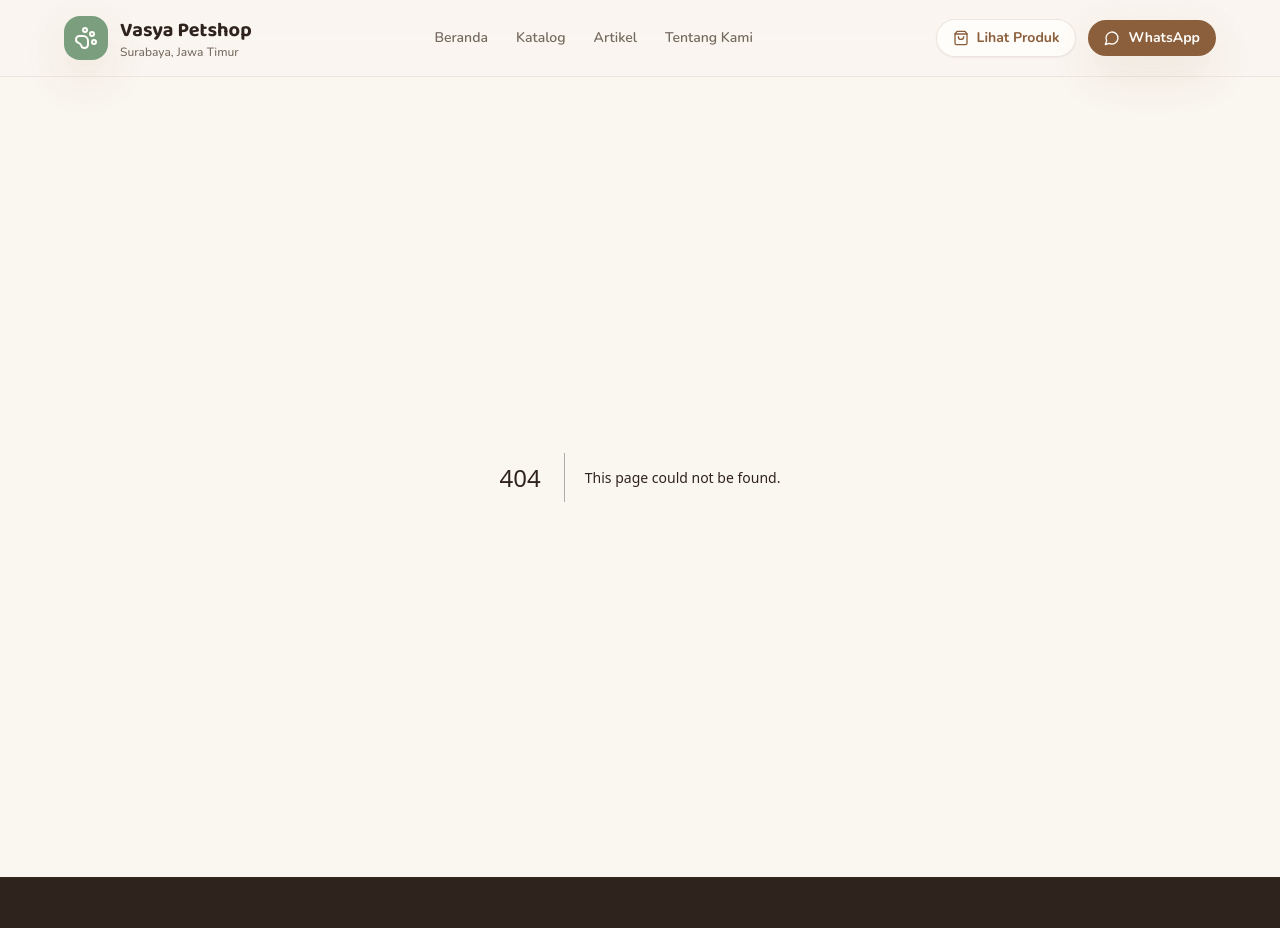
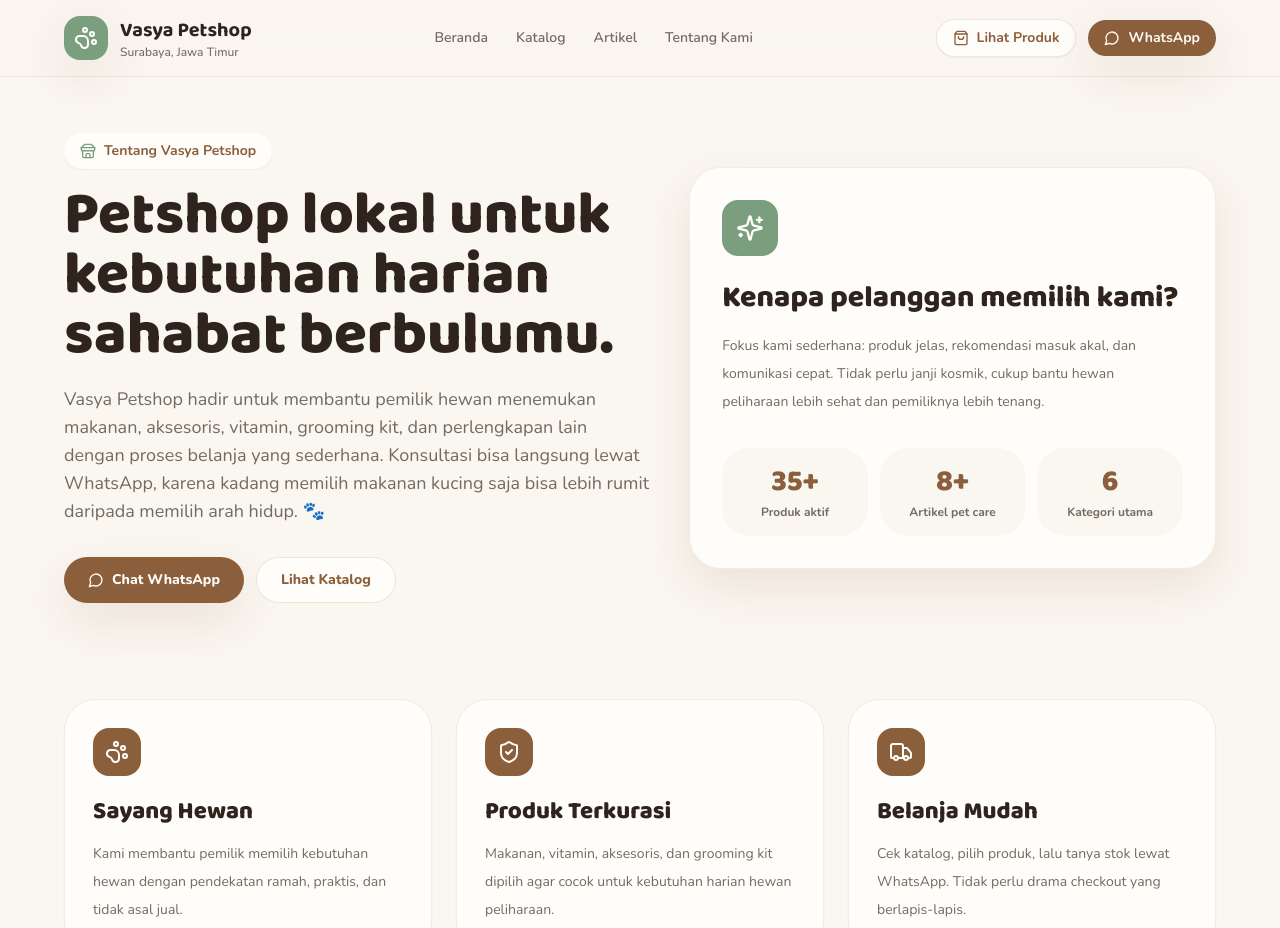
Before and after one commit to ghootech-sketch/vasya-petshop, a Next.js app: page /tentang-kami in a window 1280 px wide. Before the commit this address had no page. Shown: the top 928 px of the page. Built offline with nearby package versions, Linux system fonts and the light colour scheme.

Commit message:
feat: add about page

```diff
--- /dev/null
+++ b/app/tentang-kami/page.tsx
@@ -0,0 +1,155 @@
+import type { Metadata } from 'next'
+import Link from 'next/link'
+import { Clock, HeartHandshake, MapPin, MessageCircle, PawPrint, ShieldCheck, Sparkles, Store, Truck } from 'lucide-react'
+import { generalWhatsappLink, siteConfig } from '@/lib/site'
+
+export const metadata: Metadata = {
+  title: 'Tentang Kami',
+  description:
+    'Kenali Vasya Petshop, petshop lokal di Surabaya yang menyediakan makanan, aksesoris, vitamin, grooming kit, dan kebutuhan hewan peliharaan.',
+}
+
+const values = [
+  {
+    title: 'Sayang Hewan',
+    description: 'Kami membantu pemilik memilih kebutuhan hewan dengan pendekatan ramah, praktis, dan tidak asal jual.',
+    icon: PawPrint,
+  },
+  {
+    title: 'Produk Terkurasi',
+    description: 'Makanan, vitamin, aksesoris, dan grooming kit dipilih agar cocok untuk kebutuhan harian hewan peliharaan.',
+    icon: ShieldCheck,
+  },
+  {
+    title: 'Belanja Mudah',
+    description: 'Cek katalog, pilih produk, lalu tanya stok lewat WhatsApp. Tidak perlu drama checkout yang berlapis-lapis.',
+    icon: Truck,
+  },
+]
+
+const stats = [
+  { value: '35+', label: 'Produk aktif' },
+  { value: '8+', label: 'Artikel pet care' },
+  { value: '6', label: 'Kategori utama' },
+]
+
+export default function AboutPage() {
+  return (
+    <div className="bg-cream">
+      <section className="section-padding mx-auto grid max-w-7xl gap-10 py-14 sm:py-18 lg:grid-cols-[1fr_0.9fr] lg:items-center">
+        <div>
+          <div className="mb-4 inline-flex items-center gap-2 rounded-full bg-offwhite px-4 py-2 text-sm font-bold text-brown shadow-sm">
+            <Store className="h-4 w-4 text-sage" aria-hidden="true" />
+            Tentang Vasya Petshop
+          </div>
+          <h1 className="font-display text-4xl font-black leading-tight text-ink sm:text-5xl lg:text-6xl">
+            Petshop lokal untuk kebutuhan harian sahabat berbulumu.
+          </h1>
+          <p className="mt-5 max-w-2xl text-base leading-8 text-muted sm:text-lg">
+            {siteConfig.name} hadir untuk membantu pemilik hewan menemukan makanan, aksesoris,
+            vitamin, grooming kit, dan perlengkapan lain dengan proses belanja yang sederhana.
+            Konsultasi bisa langsung lewat WhatsApp, karena kadang memilih makanan kucing saja bisa
+            lebih rumit daripada memilih arah hidup. 🐾
+          </p>
+
+          <div className="mt-8 flex flex-col gap-3 sm:flex-row">
+            <a
+              href={generalWhatsappLink}
+              target="_blank"
+              rel="noreferrer"
+              className="inline-flex items-center justify-center gap-2 rounded-full bg-brown px-6 py-3 text-sm font-black text-offwhite shadow-soft transition hover:-translate-y-0.5 hover:bg-ink"
+            >
+              <MessageCircle className="h-4 w-4" aria-hidden="true" />
+              Chat WhatsApp
+            </a>
+            <Link
+              href="/catalog"
+              className="inline-flex items-center justify-center gap-2 rounded-full border border-brown/15 bg-offwhite px-6 py-3 text-sm font-black text-brown transition hover:-translate-y-0.5 hover:shadow-soft"
+            >
+              Lihat Katalog
+            </Link>
+          </div>
+        </div>
+
+        <div className="rounded-[2rem] border border-brown/10 bg-offwhite p-6 shadow-soft sm:p-8">
+          <div className="mb-6 flex h-14 w-14 items-center justify-center rounded-2xl bg-sage text-offwhite">
+            <Sparkles className="h-7 w-7" aria-hidden="true" />
+          </div>
+          <h2 className="font-display text-3xl font-black text-ink">Kenapa pelanggan memilih kami?</h2>
+          <p className="mt-4 text-sm leading-7 text-muted">
+            Fokus kami sederhana: produk jelas, rekomendasi masuk akal, dan komunikasi cepat. Tidak
+            perlu janji kosmik, cukup bantu hewan peliharaan lebih sehat dan pemiliknya lebih tenang.
+          </p>
+
+          <div className="mt-8 grid grid-cols-3 gap-3">
+            {stats.map((stat) => (
+              <div key={stat.label} className="rounded-3xl bg-cream p-4 text-center">
+                <p className="font-display text-3xl font-black text-brown">{stat.value}</p>
+                <p className="mt-1 text-xs font-bold text-muted">{stat.label}</p>
+              </div>
+            ))}
+          </div>
+        </div>
+      </section>
+
+      <section className="section-padding mx-auto max-w-7xl py-10">
+        <div className="grid gap-6 md:grid-cols-3">
+          {values.map((value) => {
+            const Icon = value.icon
+            return (
+              <div key={value.title} className="rounded-[2rem] border border-brown/10 bg-offwhite p-7 shadow-sm">
+                <div className="mb-5 flex h-12 w-12 items-center justify-center rounded-2xl bg-brown text-offwhite">
+                  <Icon className="h-6 w-6" aria-hidden="true" />
+                </div>
+                <h2 className="font-display text-2xl font-black text-ink">{value.title}</h2>
+                <p className="mt-3 text-sm leading-7 text-muted">{value.description}</p>
+              </div>
+            )
+          })}
+        </div>
+      </section>
+
+      <section className="section-padding mx-auto grid max-w-7xl gap-8 py-16 lg:grid-cols-[0.9fr_1.1fr] lg:items-start">
+        <div className="space-y-5 rounded-[2rem] bg-brown p-8 text-offwhite shadow-soft sm:p-10">
+          <p className="text-sm font-black uppercase tracking-[0.2em] text-offwhite/70">Info Toko</p>
+          <h2 className="font-display text-3xl font-black sm:text-4xl">Mampir langsung atau hubungi admin.</h2>
+
+          <div className="space-y-5 pt-3 text-sm leading-7 text-offwhite/80">
+            <div className="flex gap-3">
+              <MapPin className="mt-1 h-5 w-5 shrink-0 text-gold" aria-hidden="true" />
+              <span>{siteConfig.address}</span>
+            </div>
+            <div className="flex gap-3">
+              <Clock className="mt-1 h-5 w-5 shrink-0 text-gold" aria-hidden="true" />
+              <span>{siteConfig.businessHours}</span>
+            </div>
+            <div className="flex gap-3">
+              <HeartHandshake className="mt-1 h-5 w-5 shrink-0 text-gold" aria-hidden="true" />
+              <span>Konsultasi produk dan pemesanan bisa langsung lewat WhatsApp.</span>
+            </div>
+          </div>
+
+          <a
+            href={generalWhatsappLink}
+            target="_blank"
+            rel="noreferrer"
+            className="inline-flex items-center justify-center gap-2 rounded-full bg-offwhite px-6 py-3 text-sm font-black text-brown transition hover:-translate-y-0.5"
+          >
+            <MessageCircle className="h-4 w-4" aria-hidden="true" />
+            Hubungi Admin
+          </a>
+        </div>
+
+        <div className="overflow-hidden rounded-[2rem] border border-brown/10 bg-offwhite p-3 shadow-soft">
+          <iframe
+            src={siteConfig.mapsEmbedUrl}
+            title="Lokasi Vasya Petshop"
+            className="h-[460px] w-full rounded-[1.5rem] border-0"
+            loading="lazy"
+            referrerPolicy="no-referrer-when-downgrade"
+          />
+        </div>
+      </section>
+    </div>
+  )
+}
```
